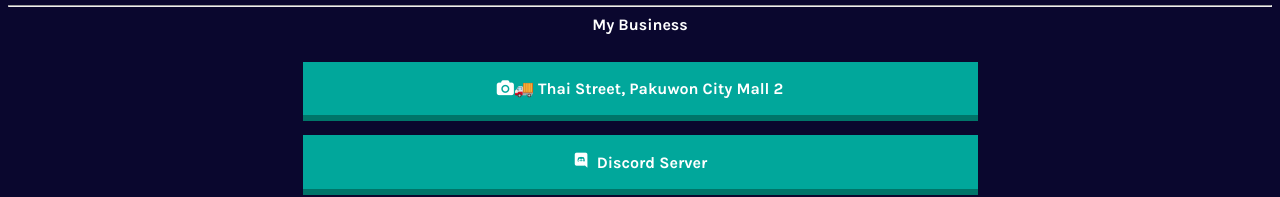
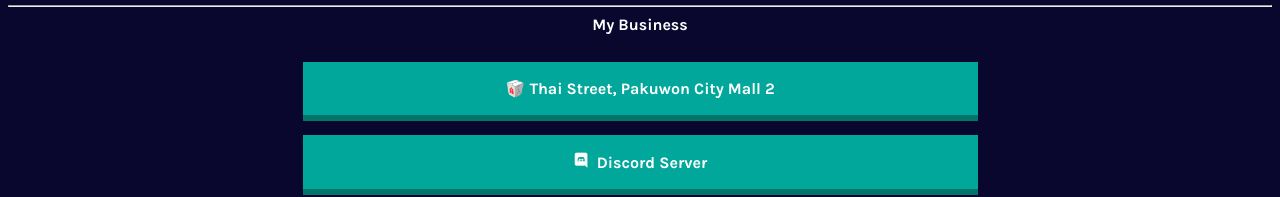
Before and after one commit to sudtanj/sudtanj-landing, a plain HTML site: page index.html in a window 1280 px wide. Shown: the part 174-371 px from the top of the page. Drawn offline with nearby package versions, Linux system fonts and the light colour scheme.

Commit message:
Update index.html

```diff
--- a/index.html
+++ b/index.html
@@ -14,7 +14,7 @@
 	<hr>
 	<spam id='userName'>My Business</spam>
         <div id='links'>
-            <a class='link' href='https://gofood.co.id/surabaya/restaurant/thai-street-pakuwon-city-mall-2-eebb21e0-8d0e-461d-9d33-63244c4a2d73' target='_blank'><i aria-hidden='true' class='fa fa-camera'></i>🚚 Thai Street, Pakuwon City Mall 2</a>
+            <a class='link' href='https://gofood.co.id/surabaya/restaurant/thai-street-pakuwon-city-mall-2-eebb21e0-8d0e-461d-9d33-63244c4a2d73' target='_blank'>🥡 Thai Street, Pakuwon City Mall 2</a>
             <a class='link' href='#yourLink' target='_blank'><i aria-hidden='true' class='ri-discord-fill'></i>&#160;&#160;Discord Server</a>
             <a class='link' href='#yourLink' target='_blank'><i aria-hidden='true' class='fa fa-video-camera'></i>&#160;&#160;Zoom Webinar Room</a>
         </div>
```
